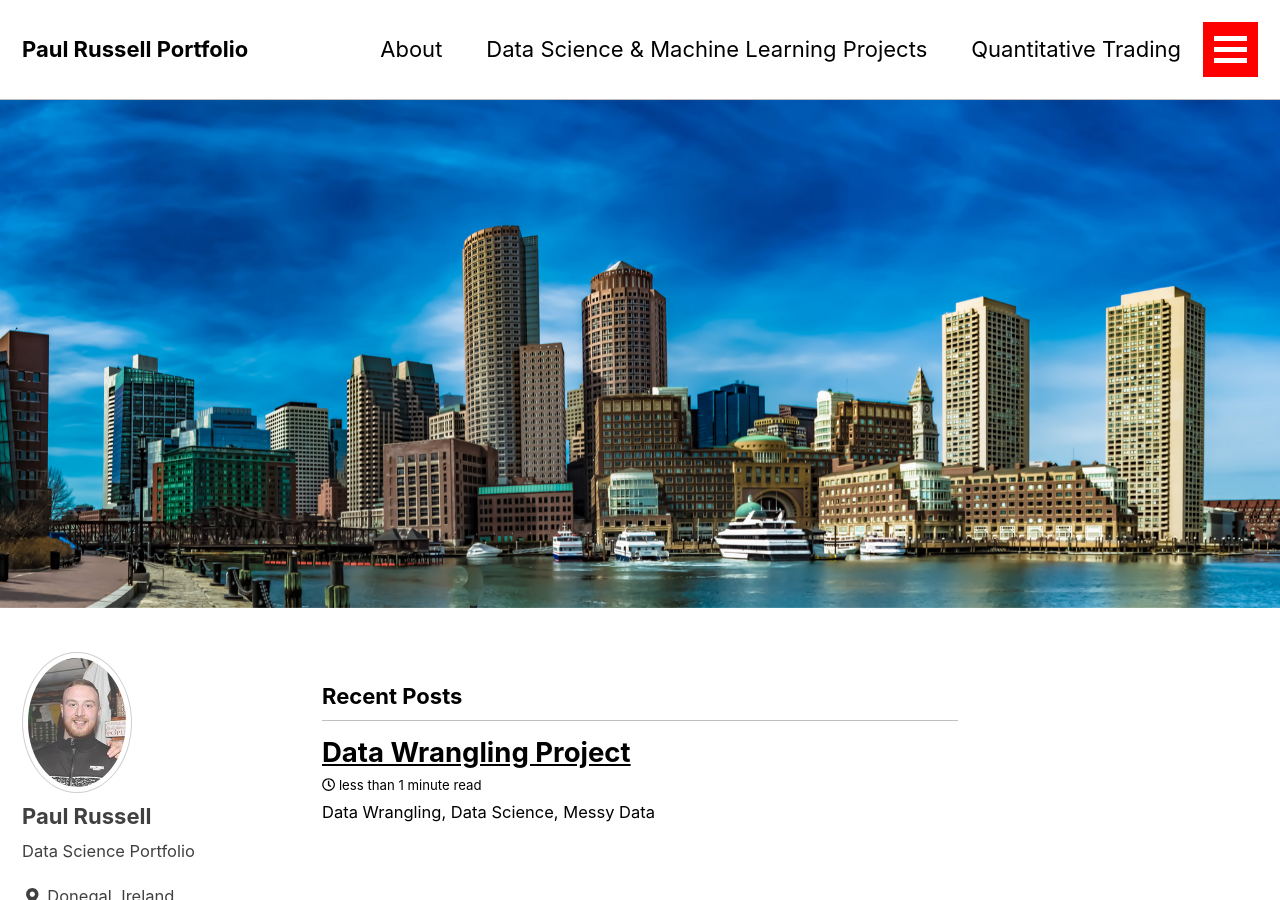
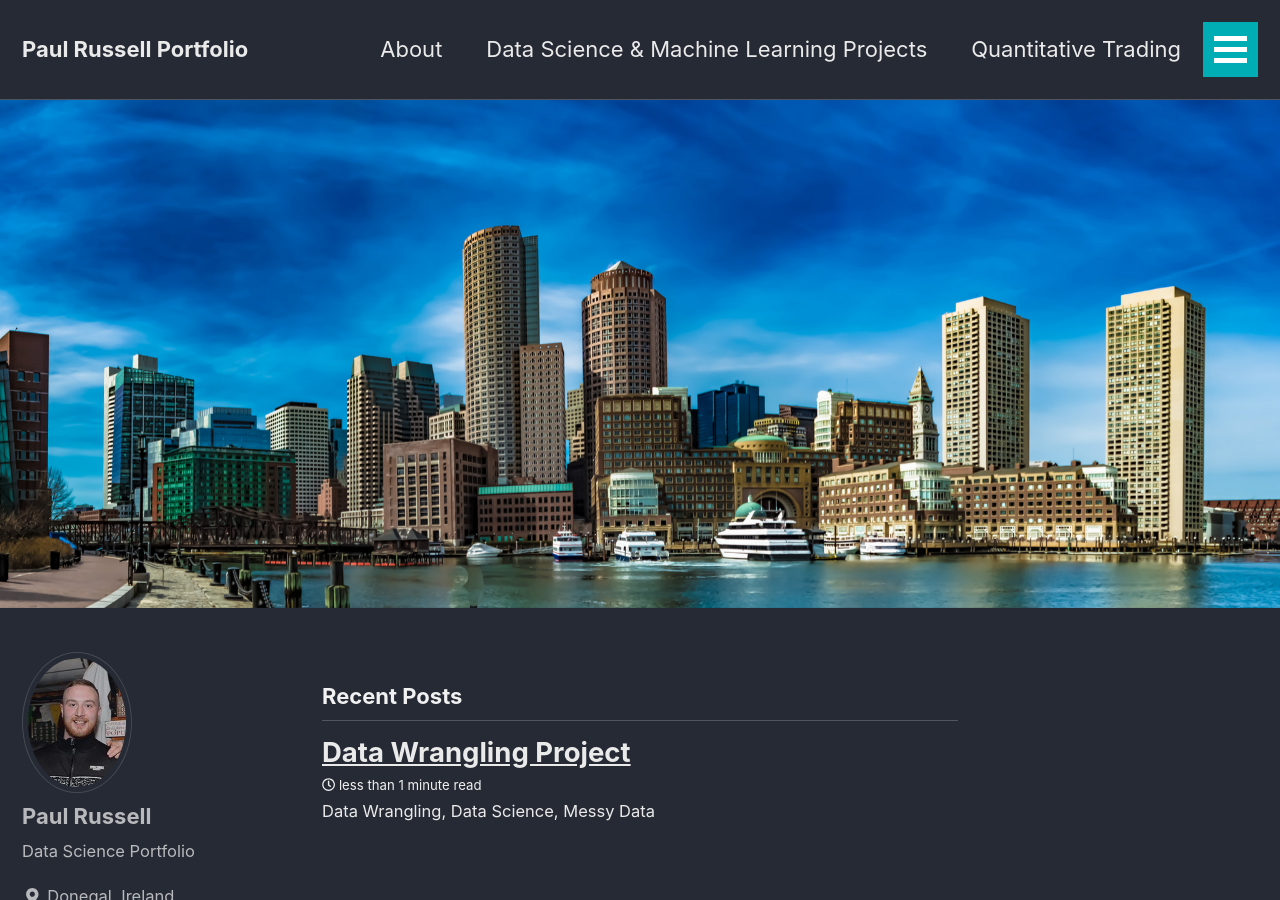
Before and after one commit to russell94paul/russell94paul.github.io, a Jekyll site: the page built from index.html, in a window 1280 px wide and 900 px high. Built offline with Jekyll 4.4.1, drawn with Linux system fonts in a browser that asks for light colours; nearby versions of some CDN libraries; the list of posts is cut into pages by our own code.

Commit message:
Changing skin again - to dark

```diff
--- a/_config.yml
+++ b/_config.yml
@@ -5,7 +5,7 @@
 # For technical reasons, this file is *NOT* reloaded automatically when you use
 # `jekyll serve`. If you change this file, please restart the server process.
 
-minimal_mistakes_skin    :  "contrast" # , "aqua", "contrast", "dark", "dirt", "neon", "mint", "plum", "sunrise"
+minimal_mistakes_skin    :  "dark" # , "aqua", "contrast", "dark", "dirt", "neon", "mint", "plum", "sunrise"
 
 # Site Settings
 locale                   : "en-US"
```
